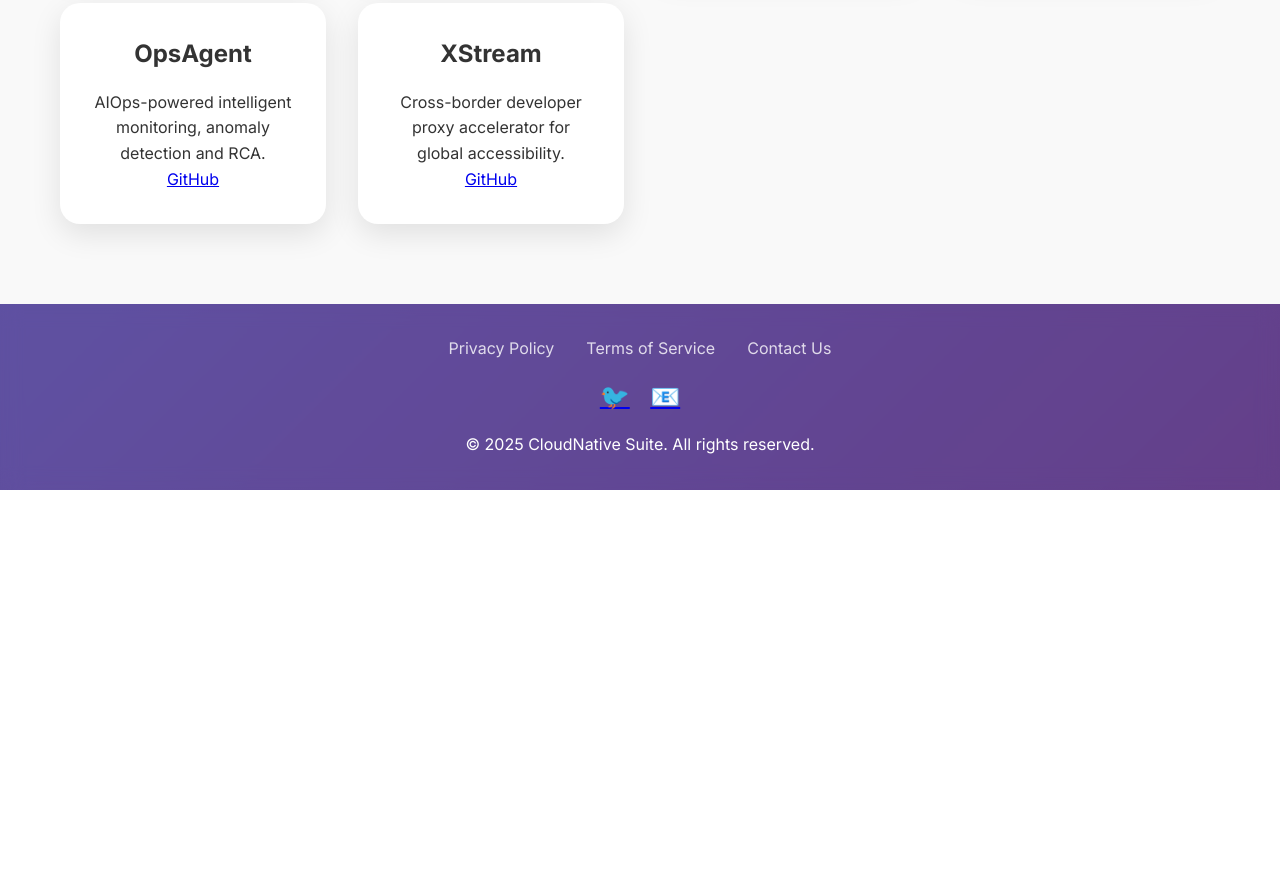
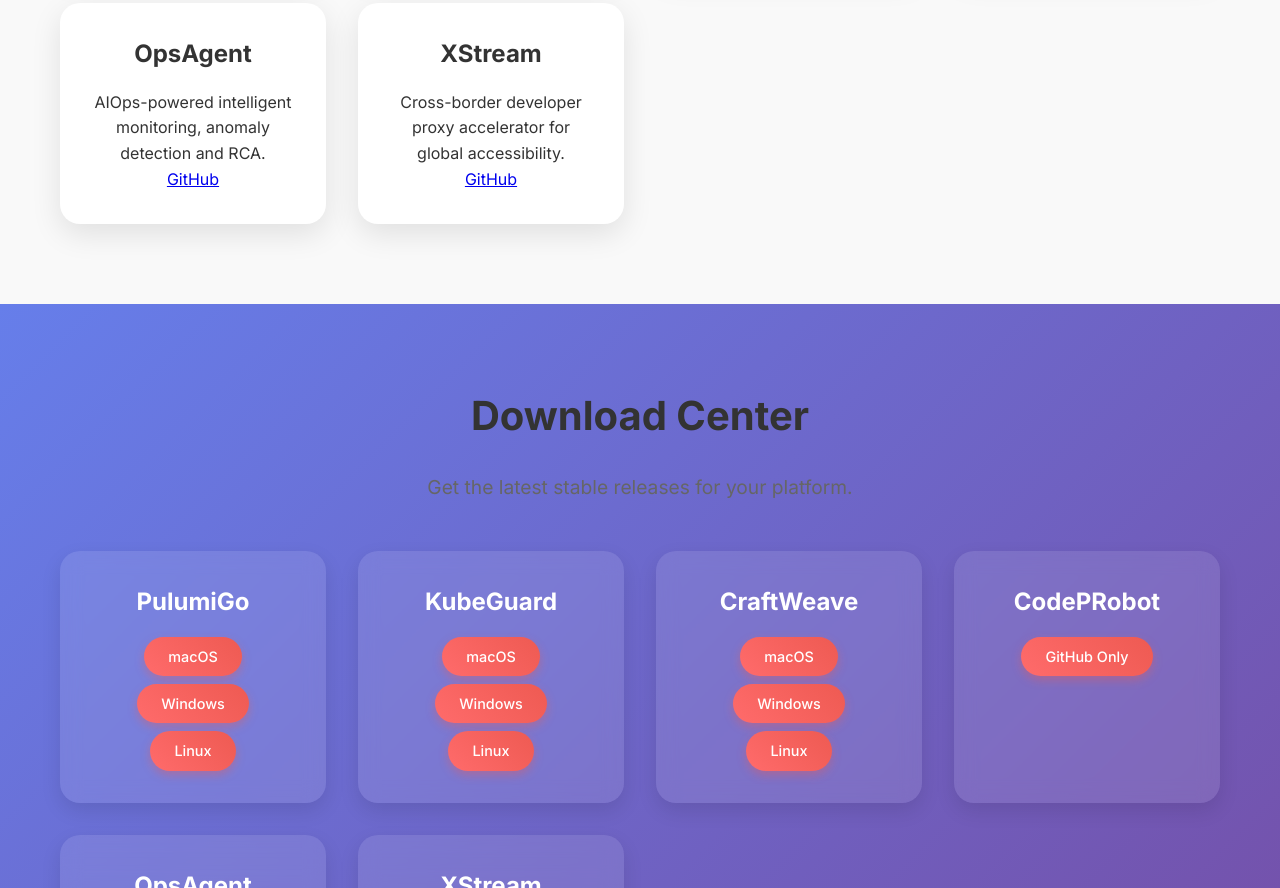
Before and after one commit to svc-design/website, a plain HTML site: page index.html in a window 1280 px wide. Shown: the part 1912-2800 px from the top of the page. Before the commit the page ends 2402 px from the top, so only its background shows below. Drawn offline with Linux system fonts and the light colour scheme.

Commit message:
refactor: update open-sources & add download modules
- rename modules.html to open-sources.html
- add download.html with unified layout
- update index.html, scripts.js, styles.css

```diff
--- /dev/null
+++ b/download.html
@@ -0,0 +1,78 @@
+<section id="download" class="download">
+    <div class="container">
+
+        <!-- 英文内容 -->
+        <div class="english-content">
+            <h2 class="section-title">Download Center</h2>
+            <p class="section-subtitle">
+                Get the latest stable releases for your platform.
+            </p>
+        </div>
+
+        <!-- 中文内容 -->
+        <div class="chinese-content" style="display: none;">
+            <h2 class="section-title">下载中心</h2>
+            <p class="section-subtitle">
+                获取适配各平台的最新稳定版本。
+            </p>
+        </div>
+
+        <div class="download-grid">
+            <!-- 每个软件都使用统一卡片风格 -->
+            <!-- 示例：PulumiGo -->
+            <div class="download-card">
+                <h3>PulumiGo</h3>
+                <div class="platform-links">
+                    <a href="#" class="btn-primary">macOS</a>
+                    <a href="#" class="btn-primary">Windows</a>
+                    <a href="#" class="btn-primary">Linux</a>
+                </div>
+            </div>
+
+            <div class="download-card">
+                <h3>KubeGuard</h3>
+                <div class="platform-links">
+                    <a href="#" class="btn-primary">macOS</a>
+                    <a href="#" class="btn-primary">Windows</a>
+                    <a href="#" class="btn-primary">Linux</a>
+                </div>
+            </div>
+
+            <div class="download-card">
+                <h3>CraftWeave</h3>
+                <div class="platform-links">
+                    <a href="#" class="btn-primary">macOS</a>
+                    <a href="#" class="btn-primary">Windows</a>
+                    <a href="#" class="btn-primary">Linux</a>
+                </div>
+            </div>
+
+            <div class="download-card">
+                <h3>CodePRobot</h3>
+                <div class="platform-links">
+                    <a href="#" class="btn-primary">GitHub Only</a>
+                </div>
+            </div>
+
+            <div class="download-card">
+                <h3>OpsAgent</h3>
+                <div class="platform-links">
+                    <a href="#" class="btn-primary">macOS</a>
+                    <a href="#" class="btn-primary">Windows</a>
+                    <a href="#" class="btn-primary">Linux</a>
+                </div>
+            </div>
+
+            <div class="download-card">
+                <h3>XStream</h3>
+                <div class="platform-links">
+                    <a href="https://artifact.onwalk.net/xstream-macos-stable/xstream-release-v0.1.4.dmg" class="btn-primary">macOS</a>
+                    <a href="https://artifact.onwalk.net/xstream-windows-latest/" class="btn-primary">Windows</a>
+                    <a href="https://artifact.onwalk.net/xstream-linux-latest/" class="btn-primary">Linux</a>
+                    <a href="#" class="btn-primary">Android</a>
+                    <a href="#" class="btn-primary">iOS</a>
+                </div>
+            </div>
+        </div>
+    </div>
+</section>
--- a/index.html
+++ b/index.html
@@ -14,7 +14,8 @@
             <a href="#" class="logo"><img src="icons/cloudnative_32.png" style="height: 32px; vertical-align: middle;"> CloudNative Suite</a>
             <ul class="nav-links">
                 <li><a href="#features">Features</a></li>
-                <li><a href="#modules">Modules</a></li>
+                <li><a href="#open-sources">Open Sources</a></li>
+                <li><a href="#download">Download</a></li>
                 <li><a href="#contact">Contact</a></li>
                 <li class="language-selector">
                     <select id="language" onchange="toggleLanguage()">
@@ -28,10 +29,11 @@
     </header>
 
     <main>
-        <!-- 引入子模块 -->
+        <!-- 动态加载子模块 -->
         <div id="hero-section"></div>
         <div id="features-section"></div>
-        <div id="modules-section"></div>
+        <div id="open-sources-section"></div>
+        <div id="download-section"></div>
     </main>
 
     <div id="footer-section"></div>
--- a/modules.html
+++ b/open-sources.html
@@ -1,14 +1,14 @@
-<section id="modules" class="products">
+<section id="open-sources" class="products">
     <div class="container">
 
         <!-- 英文内容 -->
         <div class="english-content">
-            <h2 class="section-title">Modular Components</h2>
+            <h2 class="section-title">Open Source Components</h2>
         </div>
 
         <!-- 中文内容 -->
         <div class="chinese-content" style="display: none;">
-            <h2 class="section-title">模块化组件</h2>
+            <h2 class="section-title">开源组件</h2>
         </div>
 
         <div class="product-grid">
@@ -70,7 +70,7 @@
                 <div class="chinese-content" style="display: none;">
                     <p>AIOps 智能监控、异常检测与根因分析。</p>
                 </div>
-                <a href="https://github.com/svc-design/CodePRobot" class="btn btn-outline" target="_blank">GitHub</a>
+                <a href="https://github.com/svc-design/OpsAgent" class="btn btn-outline" target="_blank">GitHub</a>
             </div>
 
             <!-- XStream -->
--- a/scripts.js
+++ b/scripts.js
@@ -18,7 +18,7 @@ document.querySelectorAll('a[href^="#"]').forEach(anchor => {
     anchor.addEventListener('click', function (e) {
         e.preventDefault();
         const selector = this.getAttribute('href');
-        if (selector && selector.length > 1) {  // 过滤掉 href="#" 等空 id
+        if (selector && selector.length > 1) {
             try {
                 const target = document.querySelector(selector);
                 if (target) {
@@ -31,7 +31,6 @@ document.querySelectorAll('a[href^="#"]').forEach(anchor => {
                 console.warn(`Invalid selector: ${selector}`, err);
             }
         } else {
-            // 可选：跳过空锚点时的调试输出
             console.warn(`Skipping empty anchor href: ${selector}`);
         }
     });
@@ -57,10 +56,11 @@ function loadSection(id, file) {
         });
 }
 
-// 页面加载时动态引入各拆分模块
+// 页面加载时动态引入各拆分模块（整理版）
 document.addEventListener('DOMContentLoaded', function () {
     loadSection('hero-section', 'hero.html');
     loadSection('features-section', 'features.html');
-    loadSection('modules-section', 'modules.html');
+    loadSection('open-sources-section', 'open-sources.html');
+    loadSection('download-section', 'download.html');
     loadSection('footer-section', 'footer.html');
 });
--- a/styles.css
+++ b/styles.css
@@ -249,3 +249,74 @@ nav {
         grid-template-columns: 1fr;
     }
 }
+
+.platform-links {
+    display: flex;
+    flex-wrap: wrap;
+    justify-content: center;
+    gap: 0.5rem;
+    margin-top: 1rem;
+}
+
+.platform-links .btn {
+    padding: 0.5rem 1rem;
+    font-size: 0.9rem;
+    border-radius: 30px;
+}
+
+/* Download Section 改造 */
+.download {
+    padding: 5rem 0;
+    background: linear-gradient(135deg, #667eea 0%, #764ba2 100%);
+    color: white;
+}
+
+.download-grid {
+    display: grid;
+    grid-template-columns: repeat(auto-fit, minmax(260px, 1fr));
+    gap: 2rem;
+}
+
+.download-card {
+    background: rgba(255, 255, 255, 0.1);
+    padding: 2rem;
+    border-radius: 20px;
+    box-shadow: 0 8px 20px rgba(0, 0, 0, 0.1);
+    text-align: center;
+    transition: transform 0.3s;
+    backdrop-filter: blur(10px);
+}
+
+.download-card:hover {
+    transform: translateY(-8px);
+}
+
+.download-card h3 {
+    font-size: 1.5rem;
+    margin-bottom: 1rem;
+    color: white;
+}
+
+.platform-links {
+    display: flex;
+    flex-wrap: wrap;
+    justify-content: center;
+    gap: 0.5rem;
+    margin-top: 1rem;
+}
+
+.platform-links a {
+    padding: 0.5rem 1.5rem;
+    border-radius: 50px;
+    background: linear-gradient(45deg, #ff6b6b, #ee5a52);
+    color: white;
+    font-weight: 500;
+    font-size: 0.9rem;
+    text-decoration: none;
+    transition: all 0.3s;
+    box-shadow: 0 4px 10px rgba(238, 90, 82, 0.4);
+}
+
+.platform-links a:hover {
+    transform: translateY(-3px);
+}
```
